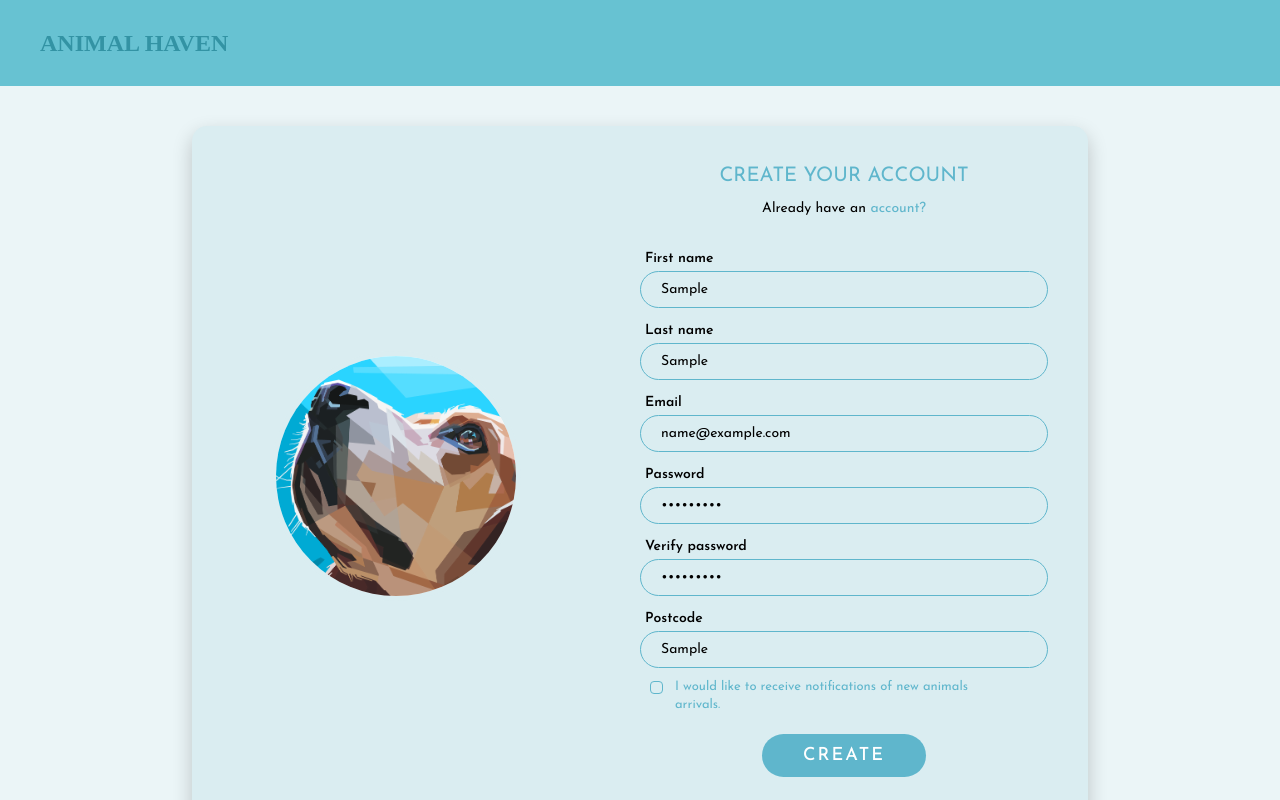
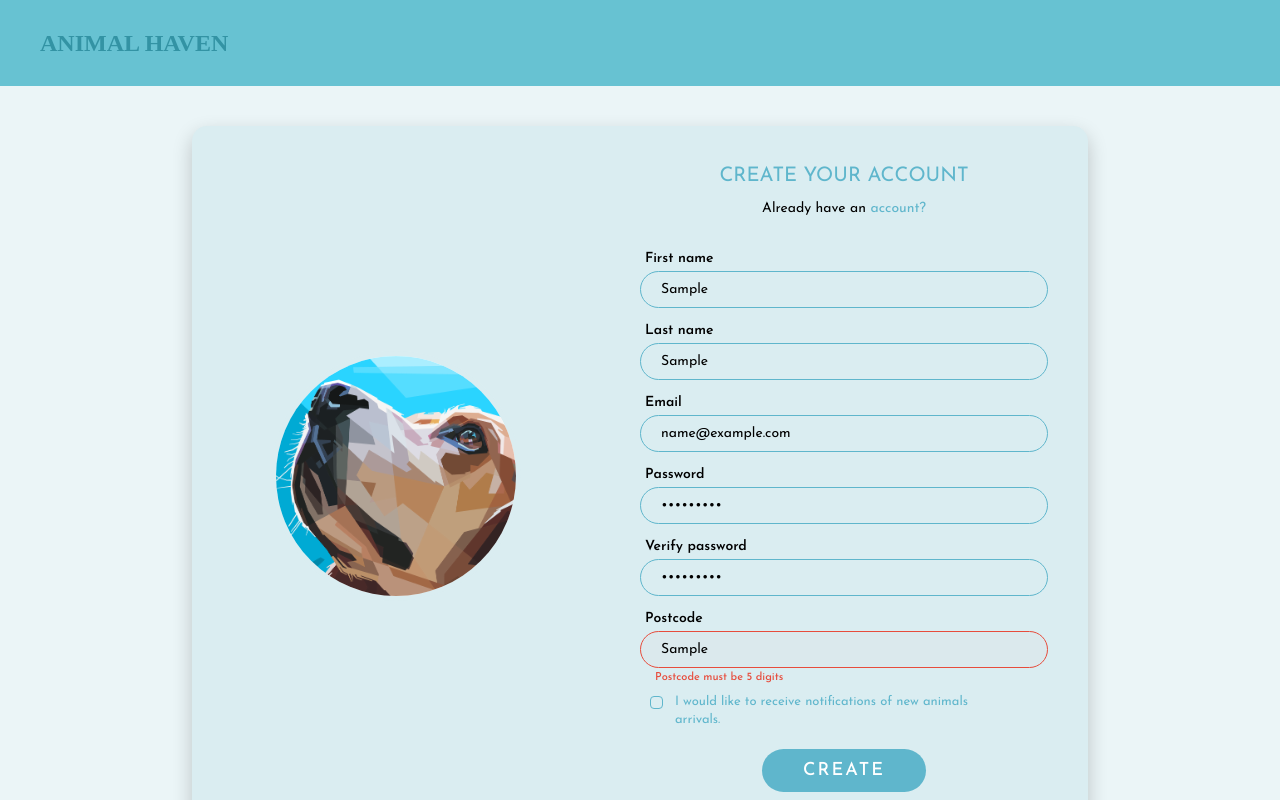
Before and after one commit to AllenHyun/Animal_Haven, an Angular app in the folder frontend/: page /sign-up in a window 1280 px wide. Both pictures are taken after typing "Sample", "Sample", "name@example.com", "Sample123", "Sample123", "Sample" into the empty fields and a click on the button "CREATE". Shown: the top 800 px of the page. Built offline with nearby package versions, Linux system fonts and the light colour scheme; no server answers; a web font is replaced by a local one.

Commit message:
If there is an error, the system will tell the user to fix it during login or registration

```diff
--- a/frontend/src/app/pages/login/login.css
+++ b/frontend/src/app/pages/login/login.css
@@ -193,3 +193,37 @@ form {
   color: #5FB6CC;
   cursor: pointer;
 }
+
+.error-text{
+  color: #E74C3C;
+  font-family: 'Josefin Sans', sans-serif;
+  font-size: 11px;
+  font-weight: 500;
+  margin-top: 4px;
+  margin-left: 15px;
+  display: block;
+  animation: fadeIn 0.3s ease-in-out;
+}
+
+.server-error{
+  background-color: rgba(231, 76, 60, 0.1);
+  color: #E74C3C;
+  padding: 12px;
+  border-radius: 15px;
+  text-align: center;
+  font-family: 'Josefin Sans', sans-serif;
+  font-size: 13px;
+  margin: 10px auto;
+  width: 80%;
+  border: 1px solid rgba(231, 76, 60, 0.2);
+}
+
+.input-group input.is-invalid{
+  border: 1px solid #E74C3C !important;
+  background-color: rgba(231, 76, 60, 0.02);
+}
+
+@keyframes fadeIn {
+  from {opacity: 0; transform: translateY(-5px);}
+  to {opacity: 1; transform: translateY(0);}
+}
--- a/frontend/src/app/pages/login/login.ts
+++ b/frontend/src/app/pages/login/login.ts
@@ -1,10 +1,11 @@
-import { Component, inject } from '@angular/core';
+import {ChangeDetectorRef, Component, inject} from '@angular/core';
 import { RouterLink, Router } from '@angular/router';
 import { FormBuilder, FormGroup, ReactiveFormsModule, Validators } from '@angular/forms';
 import { AuthService } from '../../services/auth.service';
 
 @Component({
   selector: 'app-login',
+  standalone: true,
   imports: [RouterLink, ReactiveFormsModule],
   templateUrl: './login.html',
   styleUrl: './login.css',
@@ -13,6 +14,7 @@ export class Login {
   private fb = inject(FormBuilder);
   private authService = inject(AuthService);
   private router = inject(Router);
+  private cdr = inject(ChangeDetectorRef);
 
   loginForm: FormGroup = this.fb.group({
     email: ['', [Validators.required, Validators.email]],
@@ -23,7 +25,10 @@ export class Login {
   errorMessage = '';
 
   login() {
-    if (this.loginForm.invalid) return;
+    if (this.loginForm.invalid) {
+      this.loginForm.markAllAsTouched();
+      return;
+    }
 
     this.isLoading = true;
     this.errorMessage = '';
@@ -32,16 +37,18 @@ export class Login {
       next: (response) => {
         console.log('Logged in!');
         this.isLoading = false;
+        this.cdr.detectChanges();
         this.router.navigate(['/']);
       },
 
       error: (err) => {
         this.isLoading = false;
-        if (err.status === 401) {
+        if (err.status === 401 || err.status === 404) {
           this.errorMessage = 'Incorrect email or password.';
         } else {
           this.errorMessage = 'Server error. Please try again later.';
         }
+        this.cdr.detectChanges();
       },
     });
   }
--- a/frontend/src/app/pages/register/register.css
+++ b/frontend/src/app/pages/register/register.css
@@ -162,3 +162,37 @@
   font-size: 12px;
   font-weight: bold;
 }
+
+.error-text{
+  color: #E74C3C;
+  font-family: 'Josefin Sans', sans-serif;
+  font-size: 11px;
+  font-weight: 500;
+  margin-top: 4px;
+  margin-left: 15px;
+  display: block;
+  animation: fadeIn 0.3s ease-in-out;
+}
+
+.server-error{
+  background-color: rgba(231, 76, 60, 0.1);
+  color: #E74C3C;
+  padding: 12px;
+  border-radius: 15px;
+  text-align: center;
+  font-family: 'Josefin Sans', sans-serif;
+  font-size: 13px;
+  margin: 10px auto;
+  width: 80%;
+  border: 1px solid rgba(231, 76, 60, 0.2);
+}
+
+.input-group input.is-invalid{
+  border: 1px solid #E74C3C !important;
+  background-color: rgba(231, 76, 60, 0.02);
+}
+
+@keyframes fadeIn {
+  from {opacity: 0; transform: translateY(-5px);}
+  to {opacity: 1; transform: translateY(0);}
+}
--- a/frontend/src/app/pages/register/register.html
+++ b/frontend/src/app/pages/register/register.html
@@ -1,60 +1,157 @@
 <div class="page-container">
+
   <div class="register-card">
+
     <div class="card-left">
+
       <div class="circle-frame">
+
         <img [src]="'images/dog_register.png'" alt="Animal Haven" />
+
       </div>
+
     </div>
 
     <div class="card-right">
+
       <h1>CREATE YOUR ACCOUNT</h1>
 
       <p class="login-text">Already have an <span routerLink="/login">account?</span></p>
+
       <form [formGroup]="signUpForm" (submit)="signup()">
+
         <div class="input-group">
+
           <label>First name</label>
-          <input formControlName="firstName" type="text" placeholder="First name" />
+
+          <input
+            formControlName="firstName"
+            type="text"
+            placeholder="First name"
+            [class.is-invalid]="signUpForm.get('firstName')?.touched && signUpForm.get('firstName')?.invalid"
+          />
+
+          @if (signUpForm.get('firstName')?.touched && signUpForm.get('firstName')?.errors?.['required']) {
+            <small class="error-text">First name is required</small>
+          }
+
+          @if (signUpForm.get('firstName')?.touched && signUpForm.get('firstName')?.errors?.['minlength']) {
+            <small class="error-text">First name must be at least 2 characters</small>
+          }
+
         </div>
 
         <div class="input-group">
+
           <label>Last name</label>
-          <input formControlName="lastName" type="text" placeholder="Last name" />
+
+          <input
+            formControlName="lastName"
+            type="text"
+            placeholder="Last name"
+            [class.is-invalid]="signUpForm.get('lastName')?.touched && signUpForm.get('lastName')?.invalid"
+          />
+
+          @if (signUpForm.get('lastName')?.touched && signUpForm.get('lastName')?.errors?.['required']) {
+            <small class="error-text">Last name is required</small>
+          }
+
+          @if (signUpForm.get('lastName')?.touched && signUpForm.get('lastName')?.errors?.['minlength']) {
+            <small class="error-text">Last name must be at least 2 characters</small>
+          }
+
         </div>
 
         <div class="input-group">
+
           <label>Email</label>
+
           <input
             formControlName="email"
             type="email"
             placeholder="example_email@gmail.com"
-            pattern="^[A-Za-z0-9]+@[A-Za-z]+(\.[A-Za-z]+)+$"
+            [class.is-invalid]="signUpForm.get('email')?.touched && signUpForm.get('email')?.invalid"
           />
+
+          @if (signUpForm.get('email')?.touched && signUpForm.get('email')?.invalid) {
+            <small class="error-text">Please enter a valid email</small>
+          }
+
         </div>
 
         <div class="input-group">
+
           <label>Password</label>
-          <input formControlName="password" type="password" placeholder="*************" />
+
+          <input
+            formControlName="password"
+            type="password"
+            placeholder="*************"
+            [class.is-invalid]="signUpForm.get('password')?.touched && signUpForm.get('password')?.invalid"
+          />
+
+          @if (signUpForm.get('password')?.touched && signUpForm.get('password')?.errors?.['minlength']) {
+            <small class="error-text">Password must be at least 6 characters</small>
+          }
+
         </div>
 
         <div class="input-group">
+
           <label>Verify password</label>
-          <input type="password" placeholder="*************" />
+
+          <input
+            formControlName="confirmPassword"
+            type="password"
+            placeholder="*************"
+            [class.is-invalid]="signUpForm.get('confirmPassword')?.touched && (signUpForm.get('confirmPassword')?.invalid || signUpForm.hasError('passwordMismatch'))"
+          />
+
+          @if (signUpForm.get('confirmPassword')?.touched && signUpForm.hasError('passwordMismatch')) {
+            <small class="error-text">Passwords do not match</small>
+          }
+
         </div>
 
         <div class="input-group">
+
           <label>Postcode</label>
-          <input formControlName="postcode" type="text" placeholder="12345" />
+
+          <input
+            formControlName="postcode"
+            type="text"
+            placeholder="12345"
+            [class.is-invalid]="signUpForm.get('postcode')?.touched && signUpForm.get('postcode')?.invalid"
+          />
+
+          @if (signUpForm.get('postcode')?.touched && signUpForm.get('postcode')?.invalid) {
+            <small class="error-text">Postcode must be 5 digits</small>
+          }
+
         </div>
 
         <div class="checkbox-group">
+
           <input type="checkbox" id="notifications" />
+
           <label for="notifications">
             I would like to receive notifications of new animals arrivals.
           </label>
+
         </div>
 
-        <button type="submit" class="create-button">CREATE</button>
+        @if (errorMessage) {
+          <p class="server-error">{{ errorMessage }}</p>
+        }
+
+        <button type="submit" class="create-button" [disabled]="isLoading">
+          {{ isLoading ? 'CREATING...' : 'CREATE' }}
+        </button>
+
       </form>
+
     </div>
+
   </div>
+
 </div>
--- a/frontend/src/app/pages/register/register.ts
+++ b/frontend/src/app/pages/register/register.ts
@@ -1,5 +1,5 @@
-import { Component, inject } from '@angular/core';
-import { FormBuilder, FormGroup, ReactiveFormsModule, Validators } from '@angular/forms';
+import {ChangeDetectorRef, Component, inject} from '@angular/core';
+import { AbstractControl, FormBuilder, FormGroup, ReactiveFormsModule, Validators } from '@angular/forms';
 import { RouterLink, Router } from '@angular/router';
 import { AuthService } from '../../services/auth.service';
 
@@ -14,35 +14,54 @@ export class Register {
   private fb = inject(FormBuilder);
   private authService = inject(AuthService);
   private router = inject(Router);
+  private cdr = inject(ChangeDetectorRef);
 
   signUpForm: FormGroup = this.fb.group({
-    firstName: ['', [Validators.required]],
-    lastName: ['', [Validators.required]],
+    firstName: ['', [Validators.required, Validators.minLength(2)]],
+    lastName: ['', [Validators.required, Validators.minLength(2)]],
     email: ['', [Validators.required, Validators.email]],
-    password: ['', [Validators.required]],
-    postcode: ['', [Validators.required]],
+    password: ['', [Validators.required, Validators.minLength(6)]],
+    confirmPassword: ['', [Validators.required]],
+    postcode: ['', [Validators.required, Validators.pattern('^[0-9]{5}$')]],
+  }, {
+    validators: this.passwordMatchValidator
   });
 
   isLoading = false;
   errorMessage = '';
 
+  passwordMatchValidator(control: AbstractControl) {
+    const password = control.get('password');
+    const confirmPassword = control.get('confirmPassword');
+    return password && confirmPassword && password.value !== confirmPassword.value ? { passwordMismatch: true } : null;
+  }
+
   signup() {
-    if (this.signUpForm.invalid) return;
+    if (this.signUpForm.invalid) {
+      this.signUpForm.markAllAsTouched();
+      return;
+    }
 
     this.isLoading = true;
     this.errorMessage = '';
+    this.cdr.detectChanges();
 
     this.authService.register(this.signUpForm.value).subscribe({
       next: (response) => {
-        console.log('Backend says:', response);
         this.isLoading = false;
         this.router.navigate(['/login']);
       },
 
       error: (err) => {
-        console.error('Registration failed:', err);
         this.isLoading = false;
-        this.errorMessage = err.error?.error || 'An unexpected error occurred.';
+        const backendError = err.error?.error || '';
+
+        if (backendError.includes('User_email_key')) {
+          this.errorMessage = 'This email is already in use. Please use another one.';
+        } else {
+          this.errorMessage = 'An unexpected error occurred. Please try again.';
+        }
+        this.cdr.detectChanges();
       },
     });
   }
```
Also changed, not shown: frontend/src/app/pages/login/login.html (+14 -3 lines), 2 other files (tests, documents, lock files or other folders).
